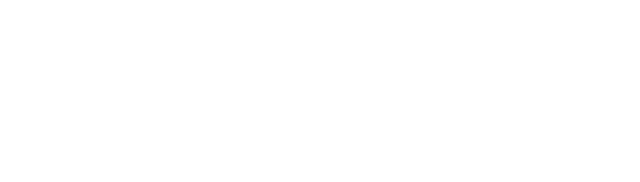
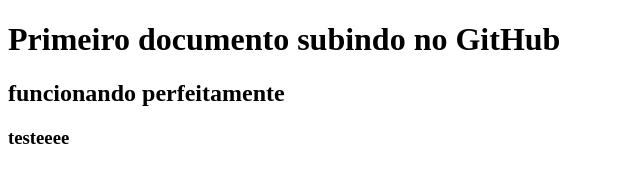
Before and after one commit to PedrofzttiModanezi/teste2, a plain HTML site: page index.html in a window 1280 px wide. Shown: the whole page, without its empty margins (0-640 px from the left). Drawn offline with Linux system fonts and the light colour scheme.

Commit message:
segundo commit teste

```diff
--- a/index.html
+++ b/index.html
@@ -1,11 +1,13 @@
 <!DOCTYPE html>
-<html lang="en">
+<html lang="pt-br">
 <head>
     <meta charset="UTF-8">
     <meta name="viewport" content="width=device-width, initial-scale=1.0">
     <title>Document</title>
 </head>
 <body>
-
+    <h1>Primeiro documento subindo no GitHub</h1>
+    <h2>funcionando perfeitamente</h2>
+    <h3>testeeee</h3>
 </body>
 </html>
```
